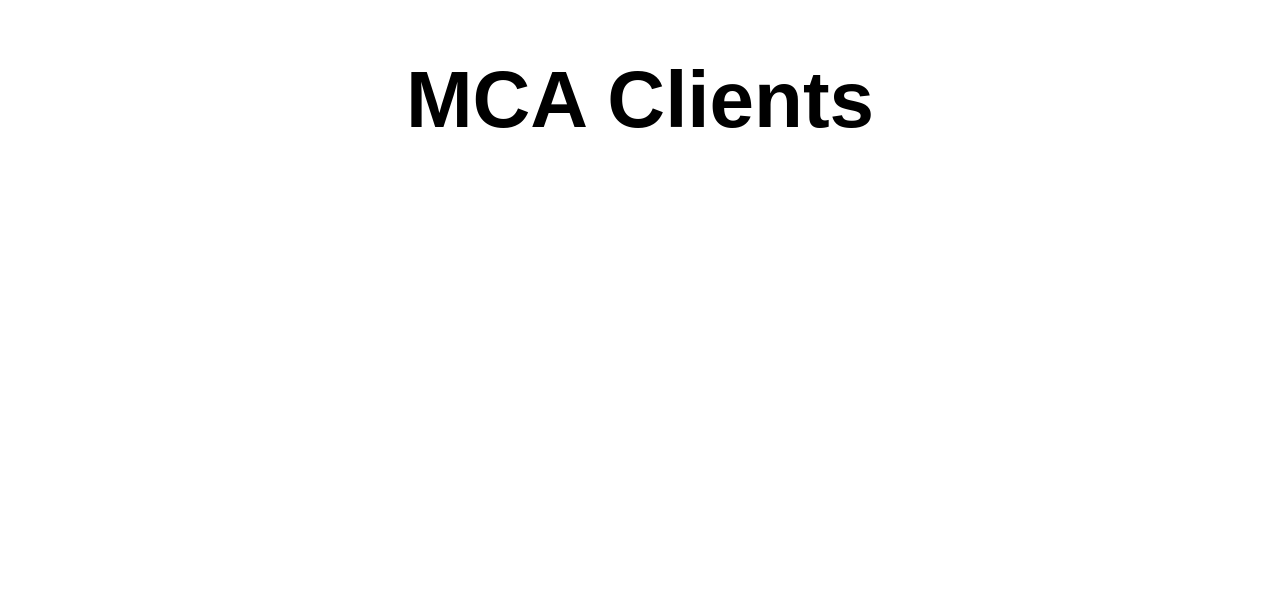
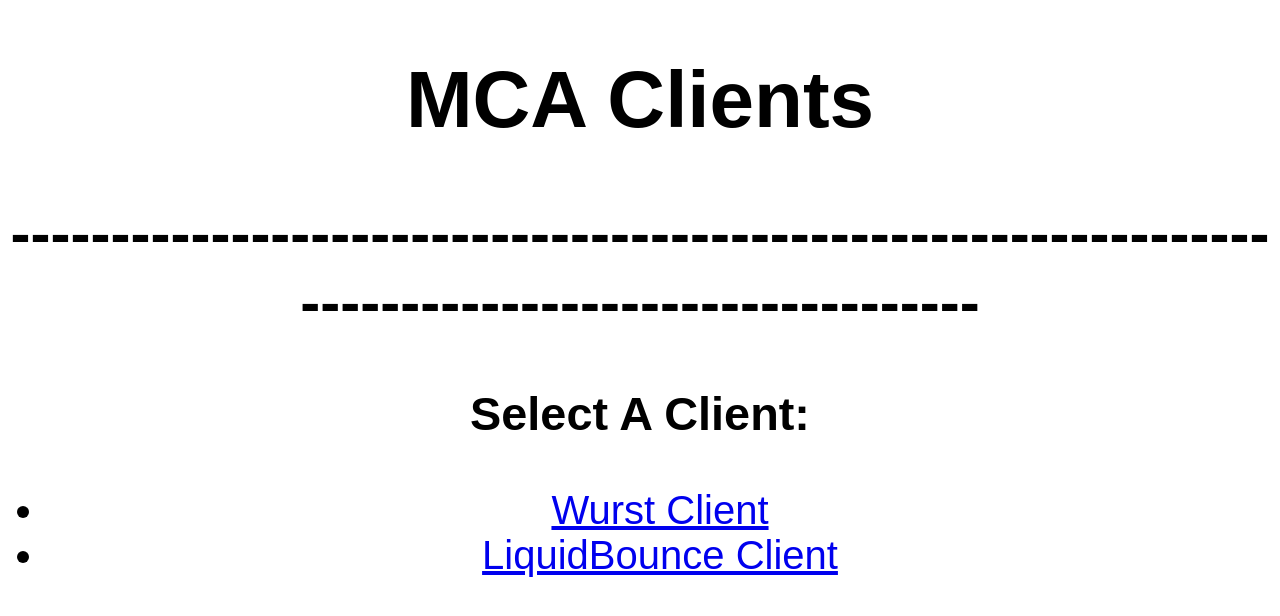
Before and after one commit to minecraftclientarchive/minecraftclientarchive.github.io, a plain HTML site: page index.html in a window 1280 px wide. Drawn offline with Linux system fonts and the light colour scheme.

Commit message:
Modified index.html

```diff
--- a/index.html
+++ b/index.html
@@ -7,5 +7,15 @@
         </head>
         <body>
             <h1>MCA Clients</h1>
+            <h2>-------------------------------------------------------------------------------------------------</h2>
+            <h3>Select A Client:</h3>
+            <ul>
+                <li>
+                    <a href="wurst.html">Wurst Client</a>
+                </li>
+                <li>
+                    <a href="liquidbounce.html">LiquidBounce Client</a>
+                </li>
+            </ul>
         </body>
     </html>
```
